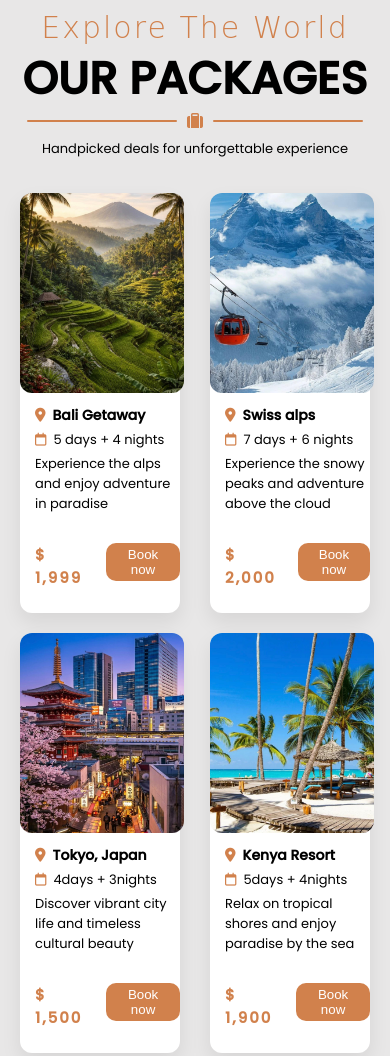
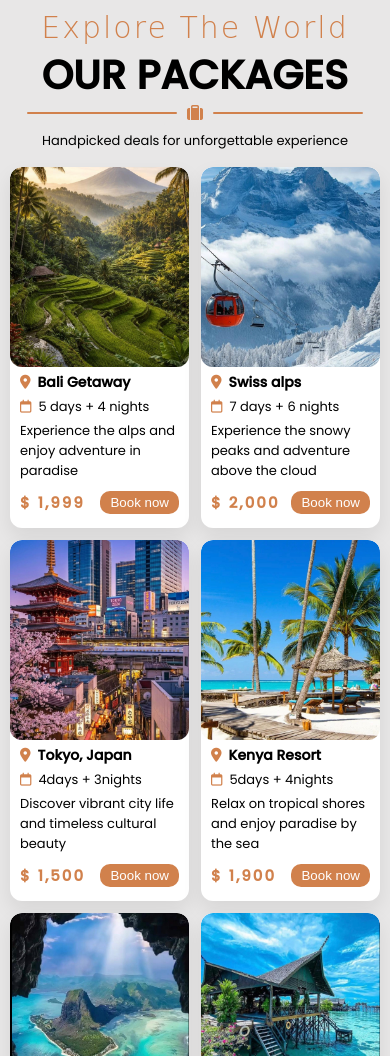
Before and after one commit to pelumiadesegun-dot/Wander-travel-website, a plain HTML site: page packages.html in a window 390 px wide. Shown: the top 1056 px of the page. Drawn offline with Linux system fonts and the light colour scheme.

Commit message:
Fixed mobile rsponsiveness

```diff
--- a/packages.css
+++ b/packages.css
@@ -150,25 +150,43 @@ letter-spacing: 2px;
         width: 230px;
     }
 }
-@media  screen and (max-width: 480px) and (orientation: portrait){
-  .head{
-        text-align: center;
-    }
-    .grid{
-       column-gap: 30px;
-        grid-template-columns: repeat(2, minmax(150px, 230px));
-       margin-right: 20px;
-        margin-left: 20px;
-    }
-    img{
-       width: 42vw;
-    }
-    h2{
-        font-size: 45px;
-    }
-    .price{
-        gap: 10px;
-    }
+@media screen and (max-width: 480px) and (orientation: portrait) {
+    .head { text-align: center; }
 
+  /* two-column layout for small portrait screens */
+  .grid {
+    display: grid;
+    grid-template-columns: repeat(2, minmax(0, 1fr));
+    gap: 12px;
+    margin: 12px 10px 20px;
+    width: auto;
+    justify-content: center;
+  }
 
+  .card {
+    width: 100%;
+    overflow: hidden;
+  }
+
+  img {
+    width: 100%;
+    max-width: 100%;
+    border-radius: 12px;
+    display: block;
+    object-fit: cover;
+  }
+
+  h2 { font-size: 40px; }
+
+  .details {
+    padding-left: 10px;
+    padding-right: 10px;
+  }
+
+  .price {
+    gap: 8px;
+    flex-wrap: wrap;
+    justify-content: space-between;
+    padding: 6px 0 10px 0;
+  }
 }
```
